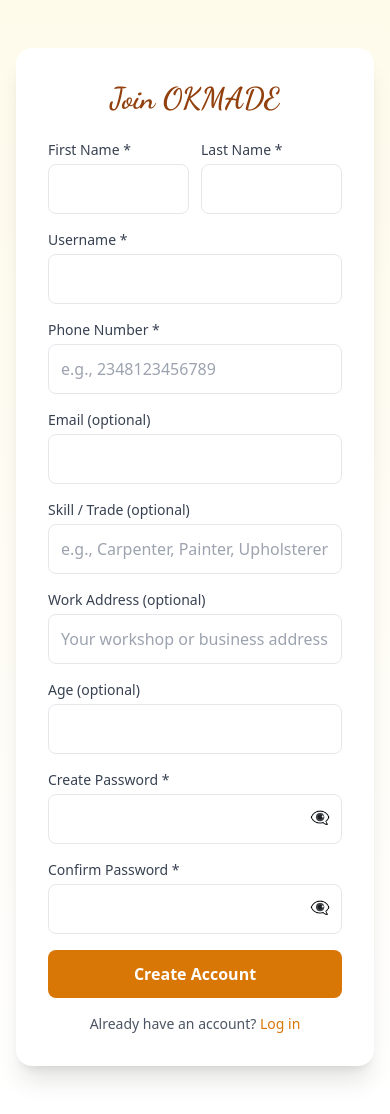
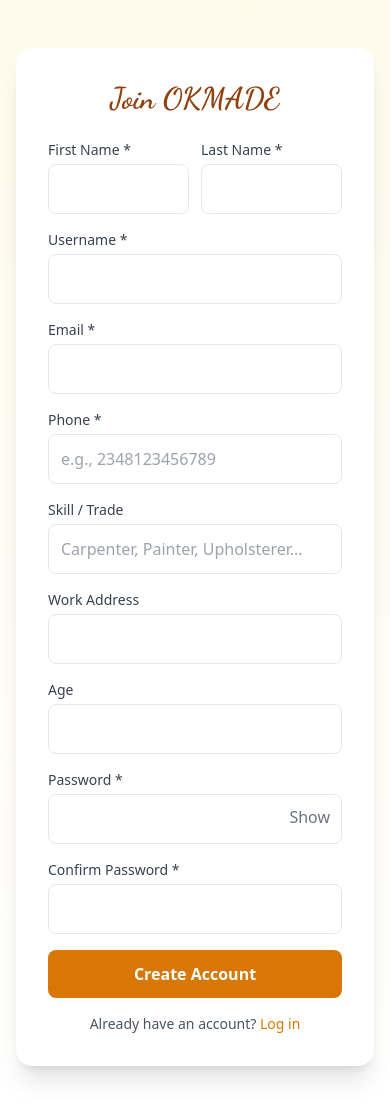
Before and after one commit to ihedioranmapromise-dev/OKMADE-FUNITURE-WEBSITE-, a Next.js app: page /client/signup in a window 390 px wide. Built offline with nearby package versions, Linux system fonts and the light colour scheme; no server answers; a web font is replaced by a local one.

Commit message:
Modify signup form to require email and adjust fields
Updated the signup form to include email as a required field and adjusted the handling of phone number and other inputs accordingly.

```diff
--- a/app/client/signup/page.js
+++ b/app/client/signup/page.js
@@ -1,28 +1,29 @@
 "use client";
 import { useState } from "react";
 import { useRouter } from "next/navigation";
+import { createSupabaseBrowser } from "@/lib/supabase-browser";
 
 export default function ClientSignup() {
   const [firstName, setFirstName] = useState("");
   const [lastName, setLastName] = useState("");
   const [username, setUsername] = useState("");
+  const [email, setEmail] = useState("");
   const [phoneNumber, setPhoneNumber] = useState("");
-  const [email, setEmail] = useState("");
   const [skill, setSkill] = useState("");
   const [workAddress, setWorkAddress] = useState("");
   const [age, setAge] = useState("");
   const [password, setPassword] = useState("");
   const [confirmPassword, setConfirmPassword] = useState("");
   const [showPassword, setShowPassword] = useState(false);
-  const [showConfirmPassword, setShowConfirmPassword] = useState(false);
   const [loading, setLoading] = useState(false);
   const [message, setMessage] = useState("");
   const router = useRouter();
+  const supabase = createSupabaseBrowser();
 
   const handleSubmit = async (e) => {
     e.preventDefault();
-    if (!firstName || !lastName || !username || !phoneNumber || !password || !confirmPassword) {
-      setMessage("Please fill in all required fields.");
+    if (!firstName || !lastName || !username || !email || !phoneNumber || !password) {
+      setMessage("Please fill all required fields.");
       return;
     }
     if (password !== confirmPassword) {
@@ -36,25 +37,37 @@ export default function ClientSignup() {
     setLoading(true);
     setMessage("");
     try {
-      const res = await fetch("/api/client/signup", {
+      // 1. Create auth user
+      const { data: authData, error: authError } = await supabase.auth.signUp({
+        email,
+        password,
+        options: {
+          emailRedirectTo: `${process.env.NEXT_PUBLIC_BASE_URL}/client/verify-email`,
+        },
+      });
+      if (authError) throw authError;
+      if (!authData.user) throw new Error("Signup failed");
+
+      // 2. Create client profile row
+      const res = await fetch("/api/client/create-profile", {
         method: "POST",
         headers: { "Content-Type": "application/json" },
         body: JSON.stringify({
-          firstName,
-          lastName,
+          auth_id: authData.user.id,
+          first_name: firstName,
+          last_name: lastName,
           username,
-          phoneNumber,
           email,
+          phone_number: phoneNumber,
           skill,
-          workAddress,
+          work_address: workAddress,
           age,
-          password,
         }),
       });
       const data = await res.json();
-      if (!res.ok) throw new Error(data.error);
-      setMessage("Account created! Please log in.");
-      setTimeout(() => router.push("/client/login"), 2000);
+      if (!res.ok) throw new Error(data.error || "Failed to create profile");
+
+      router.push(`/client/verify-email?email=${encodeURIComponent(email)}`);
     } catch (err) {
       setMessage("Error: " + err.message);
     } finally {
@@ -65,7 +78,9 @@ export default function ClientSignup() {
   return (
     <div className="min-h-screen flex items-center justify-center bg-gradient-to-b from-amber-50 to-white py-12 px-4">
       <div className="max-w-md w-full bg-white rounded-2xl shadow-xl p-8">
-        <h1 className="text-3xl font-bold text-center text-amber-800 mb-6 font-['Dancing_Script',_cursive]">Join OKMADE</h1>
+        <h1 className="text-3xl font-bold text-center text-amber-800 mb-6 font-['Dancing_Script',_cursive]">
+          Join OKMADE
+        </h1>
         <form onSubmit={handleSubmit} className="space-y-4">
           <div className="grid grid-cols-2 gap-3">
             <div>
@@ -82,42 +97,37 @@ export default function ClientSignup() {
             <input type="text" value={username} onChange={(e) => setUsername(e.target.value)} className="w-full mt-1 p-3 border rounded-lg focus:ring-2 focus:ring-amber-500" required />
           </div>
           <div>
-            <label className="block text-sm font-medium text-gray-700">Phone Number *</label>
+            <label className="block text-sm font-medium text-gray-700">Email *</label>
+            <input type="email" value={email} onChange={(e) => setEmail(e.target.value)} className="w-full mt-1 p-3 border rounded-lg focus:ring-2 focus:ring-amber-500" required />
+          </div>
+          <div>
+            <label className="block text-sm font-medium text-gray-700">Phone *</label>
             <input type="text" value={phoneNumber} onChange={(e) => setPhoneNumber(e.target.value)} placeholder="e.g., 2348123456789" className="w-full mt-1 p-3 border rounded-lg focus:ring-2 focus:ring-amber-500" required />
           </div>
           <div>
-            <label className="block text-sm font-medium text-gray-700">Email (optional)</label>
-            <input type="email" value={email} onChange={(e) => setEmail(e.target.value)} className="w-full mt-1 p-3 border rounded-lg focus:ring-2 focus:ring-amber-500" />
+            <label className="block text-sm font-medium text-gray-700">Skill / Trade</label>
+            <input type="text" value={skill} onChange={(e) => setSkill(e.target.value)} placeholder="Carpenter, Painter, Upholsterer..." className="w-full mt-1 p-3 border rounded-lg focus:ring-2 focus:ring-amber-500" />
           </div>
           <div>
-            <label className="block text-sm font-medium text-gray-700">Skill / Trade (optional)</label>
-            <input type="text" value={skill} onChange={(e) => setSkill(e.target.value)} placeholder="e.g., Carpenter, Painter, Upholsterer" className="w-full mt-1 p-3 border rounded-lg focus:ring-2 focus:ring-amber-500" />
+            <label className="block text-sm font-medium text-gray-700">Work Address</label>
+            <input type="text" value={workAddress} onChange={(e) => setWorkAddress(e.target.value)} className="w-full mt-1 p-3 border rounded-lg focus:ring-2 focus:ring-amber-500" />
           </div>
           <div>
-            <label className="block text-sm font-medium text-gray-700">Work Address (optional)</label>
-            <input type="text" value={workAddress} onChange={(e) => setWorkAddress(e.target.value)} placeholder="Your workshop or business address" className="w-full mt-1 p-3 border rounded-lg focus:ring-2 focus:ring-amber-500" />
-          </div>
-          <div>
-            <label className="block text-sm font-medium text-gray-700">Age (optional)</label>
+            <label className="block text-sm font-medium text-gray-700">Age</label>
             <input type="number" value={age} onChange={(e) => setAge(e.target.value)} className="w-full mt-1 p-3 border rounded-lg focus:ring-2 focus:ring-amber-500" />
           </div>
           <div>
-            <label className="block text-sm font-medium text-gray-700">Create Password *</label>
+            <label className="block text-sm font-medium text-gray-700">Password *</label>
             <div className="relative">
-              <input type={showPassword ? "text" : "password"} value={password} onChange={(e) => setPassword(e.target.value)} className="w-full mt-1 p-3 border rounded-lg focus:ring-2 focus:ring-amber-500 pr-10" required />
-              <button type="button" className="absolute inset-y-0 right-3 flex items-center text-gray-500 hover:text-gray-700" onClick={() => setShowPassword(!showPassword)}>
-                {showPassword ? "👁️" : "👁️‍🗨️"}
+              <input type={showPassword ? "text" : "password"} value={password} onChange={(e) => setPassword(e.target.value)} className="w-full mt-1 p-3 border rounded-lg pr-10" required />
+              <button type="button" className="absolute inset-y-0 right-3 flex items-center text-gray-500" onClick={() => setShowPassword(!showPassword)}>
+                {showPassword ? "Hide" : "Show"}
               </button>
             </div>
           </div>
           <div>
             <label className="block text-sm font-medium text-gray-700">Confirm Password *</label>
-            <div className="relative">
-              <input type={showConfirmPassword ? "text" : "password"} value={confirmPassword} onChange={(e) => setConfirmPassword(e.target.value)} className="w-full mt-1 p-3 border rounded-lg focus:ring-2 focus:ring-amber-500 pr-10" required />
-              <button type="button" className="absolute inset-y-0 right-3 flex items-center text-gray-500 hover:text-gray-700" onClick={() => setShowConfirmPassword(!showConfirmPassword)}>
-                {showConfirmPassword ? "👁️" : "👁️‍🗨️"}
-              </button>
-            </div>
+            <input type="password" value={confirmPassword} onChange={(e) => setConfirmPassword(e.target.value)} className="w-full mt-1 p-3 border rounded-lg" required />
           </div>
           <button type="submit" disabled={loading} className="w-full bg-amber-600 hover:bg-amber-700 text-white font-semibold py-3 rounded-lg transition disabled:opacity-50">
             {loading ? "Creating..." : "Create Account"}
```
